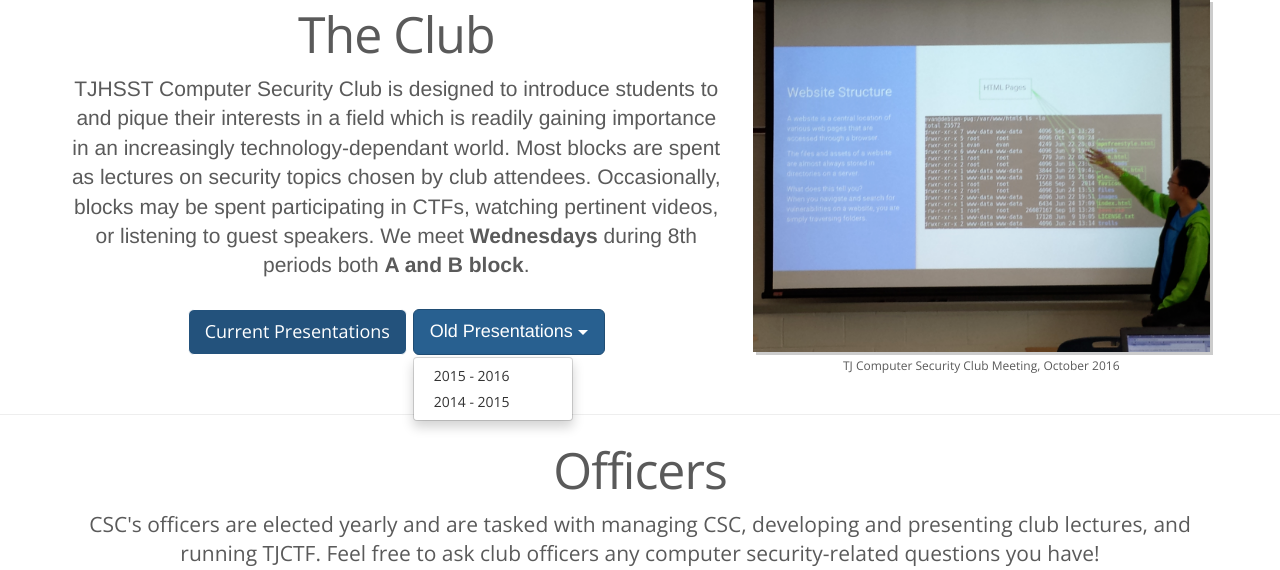
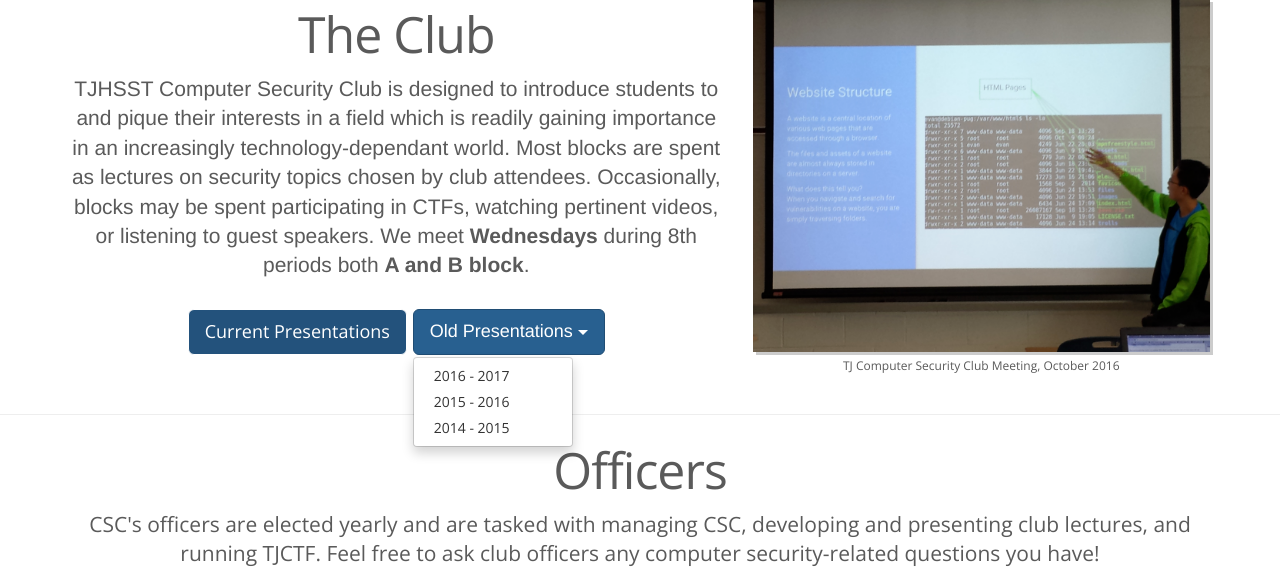
Before and after one commit to evanyeyeye/csc, a PHP site: page / in a window 1280 px wide, after a click on "Old Presentations". Shown: the part 197-767 px from the top of the page. Run offline with PHP 8.4, Linux system fonts and the light colour scheme; some libraries are stand-ins or nearby versions.

Commit message:
more housekeeping

```diff
--- a/index.php
+++ b/index.php
@@ -24,10 +24,6 @@
                         TJ CSC
                         <!--<span class="caret"></span>-->
                     </a>
-                    <!--
-                    <ul class="dropdown-menu" style="left:inherit;">
-                        <li><a href="//activities.tjhsst.edu/csc/old">Old CSC Site</a></li>
-                    </ul> -->
                     <button class="navbar-toggle collapsed" data-target=".navbar-collapse" data-toggle="collapse" type="button">
                         <span class="sr-only">Toggle navigation</span>
                         <span class="icon-bar"></span>
@@ -64,14 +60,15 @@
                                 Occasionally, blocks may be spent participating in CTFs, watching pertinent videos, or listening to guest speakers.
                                 We meet <b>Wednesdays</b> during 8th periods both <b>A and B block</b>.
                                 <br /><br />
-                                <a href="https://drive.google.com/folderview?id=0B5DvBrjbHOdPZjBPZldPUGg1eHc" class="btn btn-primary btn-outline btn-lg" target="_blank">Current Presentations</a>
+                                <a href="https://drive.google.com/drive/folders/0B6QpsY4fkhpRdzhicG04TlRGQ2c" class="btn btn-primary btn-outline btn-lg" target="_blank">Current Presentations</a>
                                 <div class="dropdown" style="display:inline-block">
                                     <button class="btn btn-primary btn-outline btn-lg dropdown-toggle" type="button" id="dropdownOld" data-toggle="dropdown" aria-haspopup="true" aria-expanded="true">
                                         Old Presentations
                                         <span class="caret"></s/pan>
                                     </button>
                                     <ul class="dropdown-menu" aria-labelledby="dropdownOld">
-                                        <li><a href="https://drive.google.com/folderview?id=0B5DvBrjbHOdPVTNIZzFxU01NWFE" target="_blank">2015 - 2016</a></li>
+                                        <li><a href="https://drive.google.com/drive/folders/0B5DvBrjbHOdPZjBPZldPUGg1eHc" target="_blank">2016 - 2017</a></li>
+                                        <li><a href="https://drive.google.com/drive/folders/0B5DvBrjbHOdPVTNIZzFxU01NWFE" target="_blank">2015 - 2016</a></li>
                                         <li><a href="https://drive.google.com/drive/folders/0B1fA1ynKhdPtMUVOVGhsVTNvbWc" target="_blank">2014 - 2015</a></li>
                                     </ul>
                                 </div>
```
